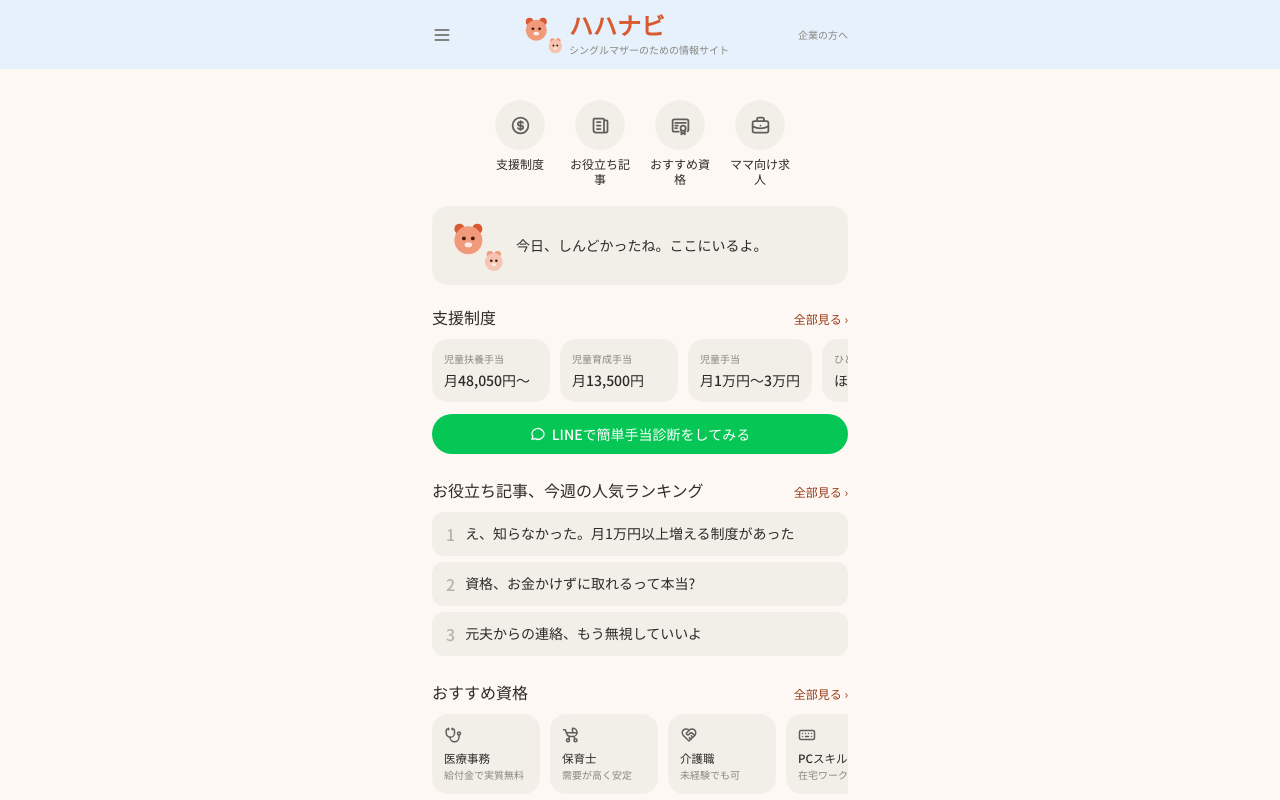
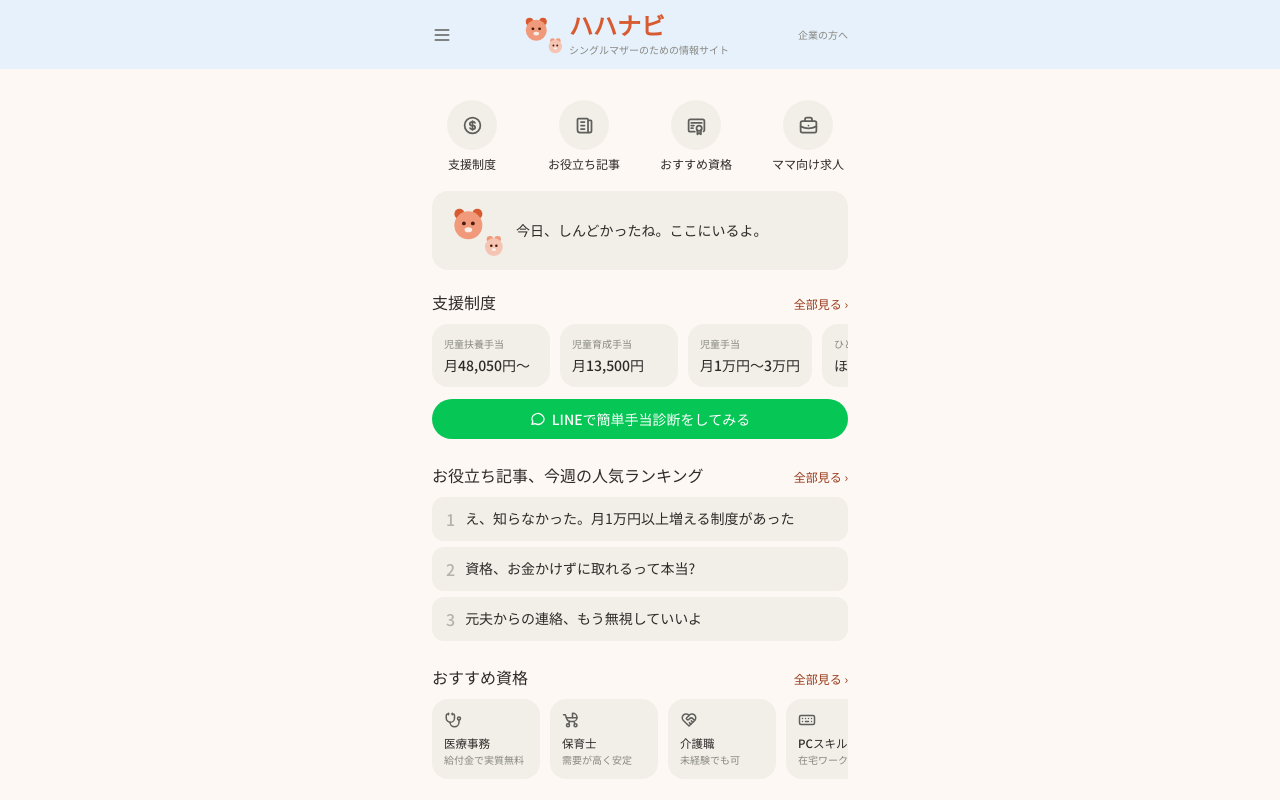
Before and after one commit to hahanabi06/hahanavi, a Next.js app: page / in a window 1280 px wide. Shown: the top 800 px of the page. Built offline with nearby package versions, Linux system fonts and the light colour scheme; a web font is replaced by a local one.

Commit message:
アイコンナビの箱幅を広げ、ラベルの不自然な折り返しを解消
w-16(64px)だと文字幅ギリギリで折り返しが発生していたため、w-20(80px)に拡大。justify-betweenに戻し、均等幅の箱を自動で均等配置

```diff
--- a/src/app/page.tsx
+++ b/src/app/page.tsx
@@ -119,9 +119,9 @@ export default function Home() {
       <div className="flex min-h-full flex-1 justify-center bg-[var(--background)]">
         <main className="w-full max-w-md px-4 pt-20 pb-5">
         {/* icon nav */}
-        <div className="my-5 flex justify-center gap-4">
+        <div className="my-5 flex justify-between">
           {NAV_ITEMS.map(({ icon: Icon, label }) => (
-            <div key={label} className="flex w-16 flex-col items-center gap-1.5">
+            <div key={label} className="flex w-20 flex-col items-center gap-1.5">
               <div className="flex h-[50px] w-[50px] shrink-0 items-center justify-center rounded-full bg-[#F1EFE8]">
                 <Icon size={21} className="text-[#5F5E5A]" />
               </div>
```
